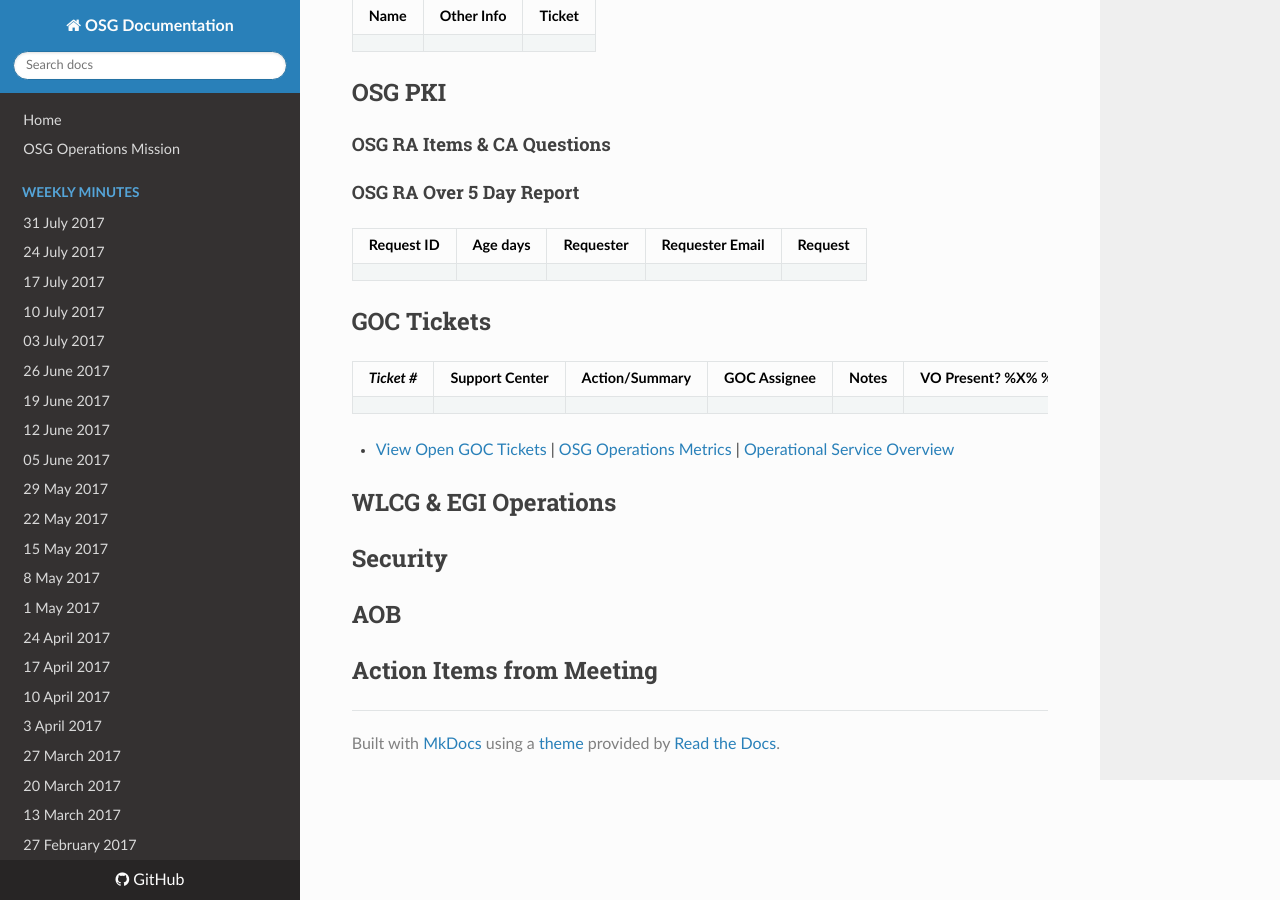
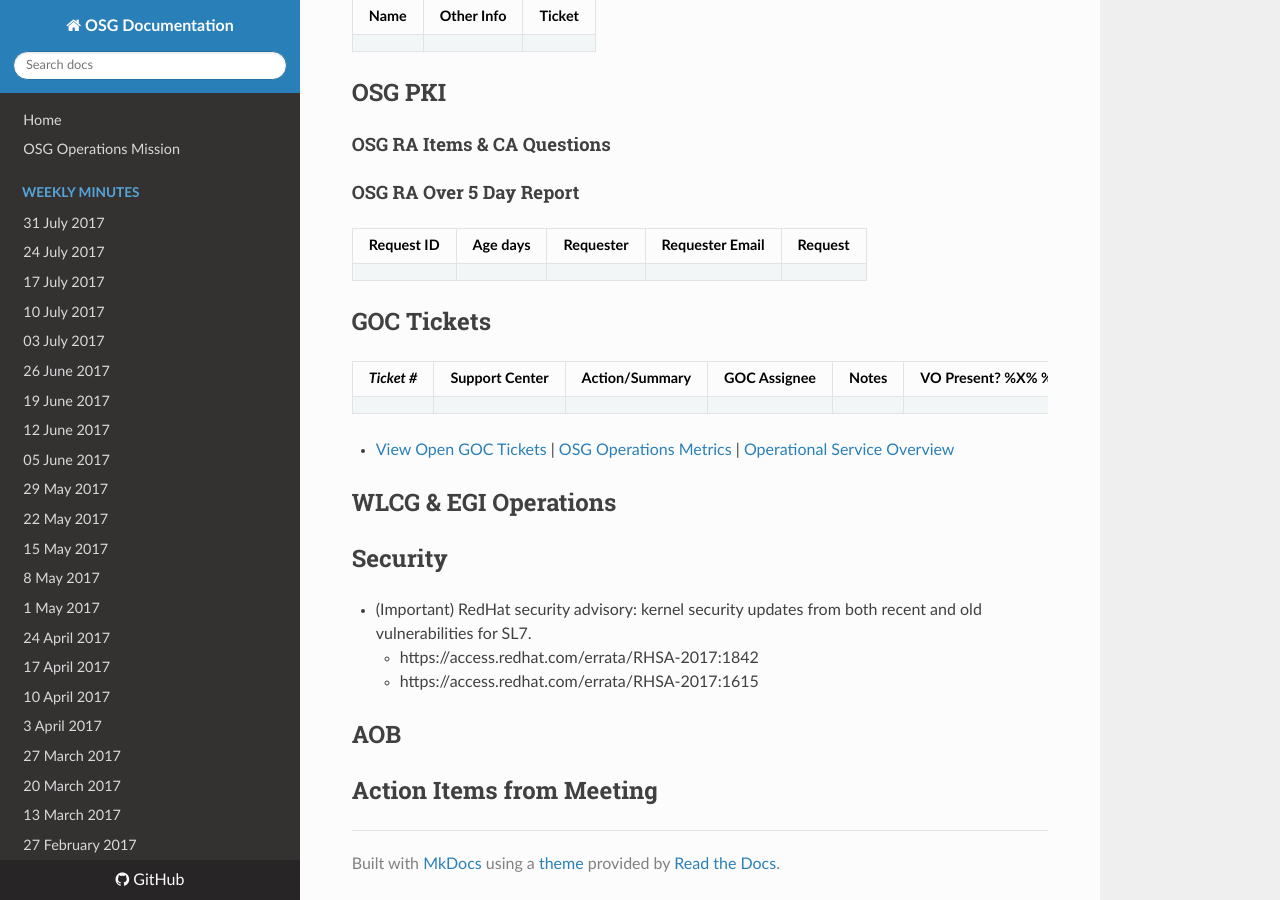
Before and after one commit to osg-htc/operations, an MkDocs documentation site: the page built from docs/WeeklyMinutes/07Aug2017.md, in a window 1280 px wide and 900 px high, scrolled down 2232 px. Built offline with MkDocs 1.6.1, drawn with Linux system fonts in a browser that asks for light colours; nearby versions of some CDN libraries; old or Windows-style settings are respelled for this version of MkDocs.

Commit message:
Update 07Aug2017.md
Update from security.

```diff
--- a/docs/WeeklyMinutes/07Aug2017.md
+++ b/docs/WeeklyMinutes/07Aug2017.md
@@ -78,6 +78,9 @@
 ## WLCG & EGI Operations
 
 ## Security
+   * (Important) RedHat security advisory: kernel security updates from both recent and old vulnerabilities for SL7.
+      * https://access.redhat.com/errata/RHSA-2017:1842
+      * https://access.redhat.com/errata/RHSA-2017:1615
 
 ## AOB
 
```
